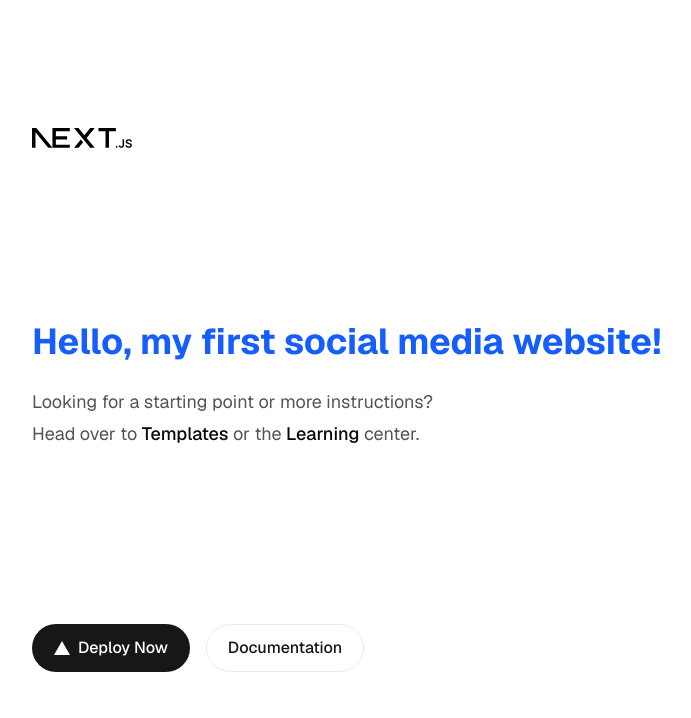
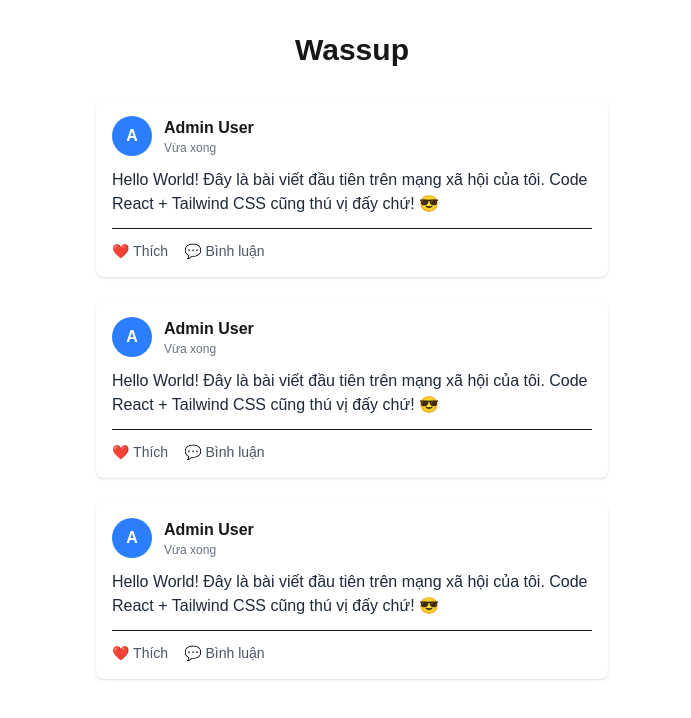
Before and after one commit to fucdangcap/Social-Media-Project, a Next.js app: page / in a window 1280 px wide. Shown: the top 718 px of the page, without its empty margins (288-979 px from the left). Built offline with nearby package versions, Linux system fonts and the light colour scheme.

Commit message:
Day 2: Done basic UI for Newfeed

```diff
--- /dev/null
+++ b/app/Post.tsx
@@ -0,0 +1,27 @@
+export default function Post() {
+  return (
+    <div className="bg-white rounded-lg shadow p-4">
+      <div className="flex items-center gap-3 mb-3">
+        <div className="w-10 h-10 bg-blue-500 rounded-full flex items-center justify-center text-white font-bold">
+          A
+        </div>
+        <div>
+          <p className="font-bold">Admin User</p>
+          <p className="text-xs text-gray-500">Vừa xong</p>
+        </div>
+      </div>
+      <p className="mb-3 text-gray-800">
+        Hello World! Đây là bài viết đầu tiên trên mạng xã hội của tôi.
+        Code React + Tailwind CSS cũng thú vị đấy chứ! 😎
+      </p>
+      <div className="flex gap-4 border-t pt-3">
+        <button className="text-gray-600 hover:text-blue-500 font-medium text-sm">
+          ❤️ Thích
+        </button>
+        <button className="text-gray-600 hover:text-blue-500 font-medium text-sm">
+          💬 Bình luận
+        </button>
+      </div>
+    </div>
+  );
+}
--- a/app/page.tsx
+++ b/app/page.tsx
@@ -1,65 +1,16 @@
-import Image from "next/image";
+import Post from "./Post";
 
 export default function Home() {
   return (
-    <div className="flex min-h-screen items-center justify-center bg-zinc-50 font-sans dark:bg-black">
-      <main className="flex min-h-screen w-full max-w-3xl flex-col items-center justify-between py-32 px-16 bg-white dark:bg-black sm:items-start">
-        <Image
-          className="dark:invert"
-          src="/next.svg"
-          alt="Next.js logo"
-          width={100}
-          height={20}
-          priority
-        />
-        <div className="flex flex-col items-center gap-6 text-center sm:items-start sm:text-left">
-          <h1 className="text-4xl font-bold text-blue-600">
-            Hello, my first social media website!
-          </h1>
-          <p className="max-w-md text-lg leading-8 text-zinc-600 dark:text-zinc-400">
-            Looking for a starting point or more instructions? Head over to{" "}
-            <a
-              href="https://vercel.com/templates?framework=next.js&utm_source=create-next-app&utm_medium=appdir-template-tw&utm_campaign=create-next-app"
-              className="font-medium text-zinc-950 dark:text-zinc-50"
-            >
-              Templates
-            </a>{" "}
-            or the{" "}
-            <a
-              href="https://nextjs.org/learn?utm_source=create-next-app&utm_medium=appdir-template-tw&utm_campaign=create-next-app"
-              className="font-medium text-zinc-950 dark:text-zinc-50"
-            >
-              Learning
-            </a>{" "}
-            center.
-          </p>
-        </div>
-        <div className="flex flex-col gap-4 text-base font-medium sm:flex-row">
-          <a
-            className="flex h-12 w-full items-center justify-center gap-2 rounded-full bg-foreground px-5 text-background transition-colors hover:bg-[#383838] dark:hover:bg-[#ccc] md:w-[158px]"
-            href="https://vercel.com/new?utm_source=create-next-app&utm_medium=appdir-template-tw&utm_campaign=create-next-app"
-            target="_blank"
-            rel="noopener noreferrer"
-          >
-            <Image
-              className="dark:invert"
-              src="/vercel.svg"
-              alt="Vercel logomark"
-              width={16}
-              height={16}
-            />
-            Deploy Now
-          </a>
-          <a
-            className="flex h-12 w-full items-center justify-center rounded-full border border-solid border-black/[.08] px-5 transition-colors hover:border-transparent hover:bg-black/[.04] dark:border-white/[.145] dark:hover:bg-[#1a1a1a] md:w-[158px]"
-            href="https://nextjs.org/docs?utm_source=create-next-app&utm_medium=appdir-template-tw&utm_campaign=create-next-app"
-            target="_blank"
-            rel="noopener noreferrer"
-          >
-            Documentation
-          </a>
-        </div>
-      </main>
+    <div className="min-h-screen bg-black-100 p-8">
+      <h1 className="text-3xl font-bold text-center mb-8 text-white-800">Wassup</h1>
+
+      {/* Khu vực chứa bài đăng */}
+      <div className="max-w-lg mx-auto space-y-6">
+        <Post />
+        <Post />
+        <Post />
+      </div>
     </div>
   );
 }
```
